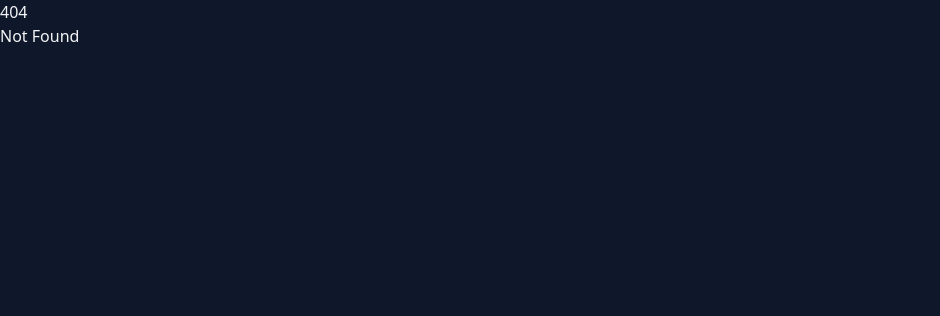
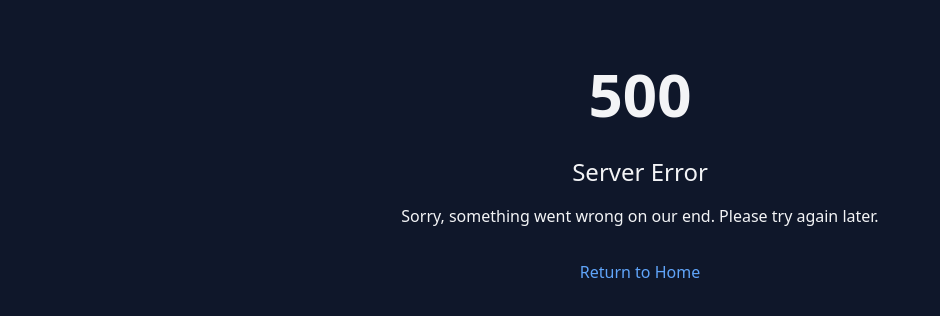
Before and after one commit to michaeldistel/michael-distel-website, a SvelteKit app: page /50x in a window 1280 px wide. Before the commit this address had no page. Shown: the top 316 px of the page, without its empty margins (0-940 px from the left). Built offline with nearby package versions, Linux system fonts and the light colour scheme.

Commit message:
Add Nginx configuration, health checks, and error pages; update deployment files

```diff
--- /dev/null
+++ b/src/routes/404/+page.svelte
@@ -0,0 +1,6 @@
+<div class="container mx-auto px-4 py-16 text-center">
+	<h1 class="text-6xl font-bold mb-8">404</h1>
+	<h2 class="text-2xl mb-4">Page Not Found</h2>
+	<p class="mb-8">The page you're looking for doesn't exist or was moved.</p>
+	<a href="/" class="text-blue-400 hover:text-blue-300">Return to Home</a>
+</div>
--- /dev/null
+++ b/src/routes/50x/+page.svelte
@@ -0,0 +1,6 @@
+<div class="container mx-auto px-4 py-16 text-center">
+	<h1 class="text-6xl font-bold mb-8">500</h1>
+	<h2 class="text-2xl mb-4">Server Error</h2>
+	<p class="mb-8">Sorry, something went wrong on our end. Please try again later.</p>
+	<a href="/" class="text-blue-400 hover:text-blue-300">Return to Home</a>
+</div>
```
Also changed, not shown: prod.compose.yml (+8 -0 lines), prod.deploy.files.txt, static/robots.txt (added), 2 other files (tests, documents, lock files or other folders).
